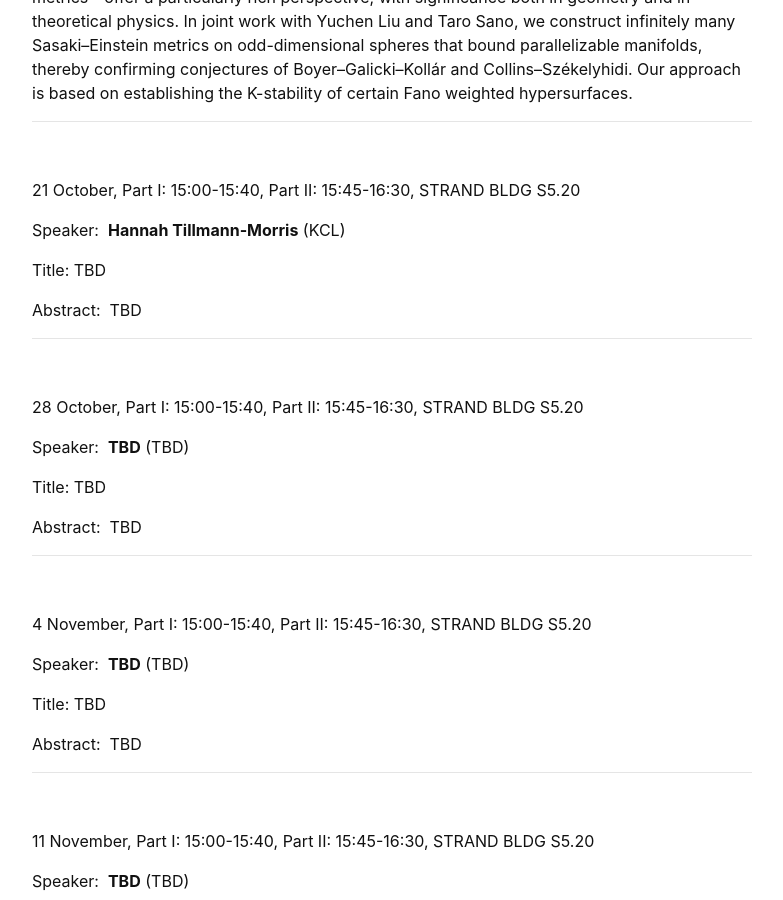
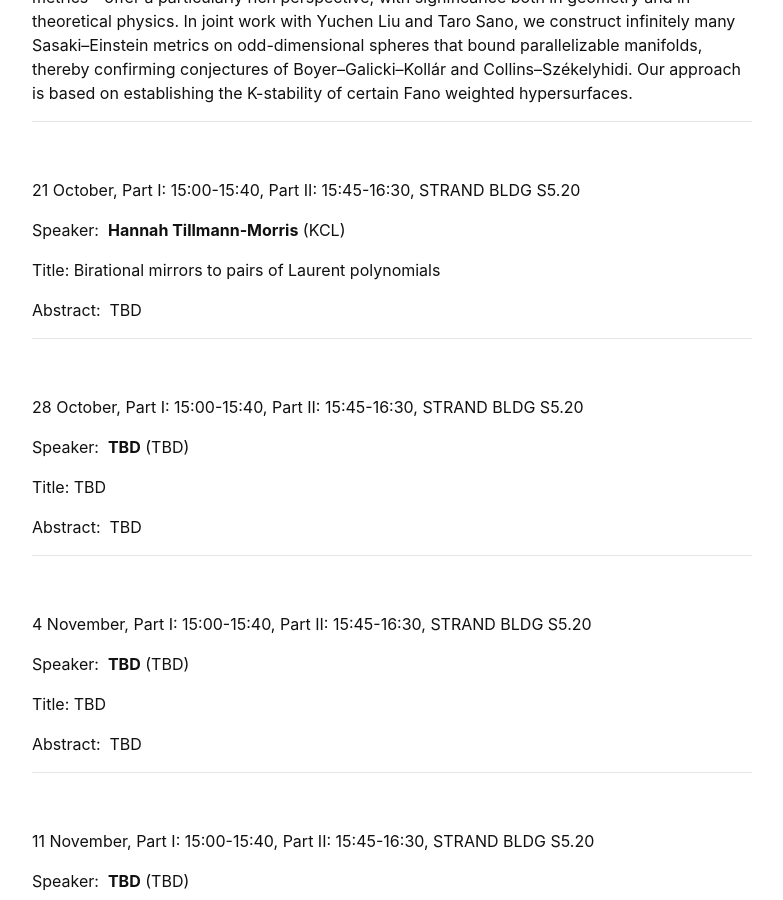
Before and after one commit to kcl-geometry-seminar/kcl-geometry-seminar.github.io, a Jekyll site: the page built from pages/index.md, in a window 1280 px wide and 900 px high, scrolled down 439 px. Shown: the whole window, without its empty margins (248-1031 px from the left). Built offline with Jekyll 4.4.1, drawn with Linux system fonts in a browser that asks for light colours; a script that is not in the unit is left out.

Commit message:
Update index.md

```diff
--- a/pages/index.md
+++ b/pages/index.md
@@ -26,7 +26,7 @@ Abstract:&nbsp; The differential geometry of spheres has long been a source of c
 
 Speaker:&nbsp; **Hannah Tillmann-Morris** (KCL)
 
-Title:&nbsp;TBD
+Title:&nbsp;Birational mirrors to pairs of Laurent polynomials
 
 Abstract:&nbsp; TBD
 
```
